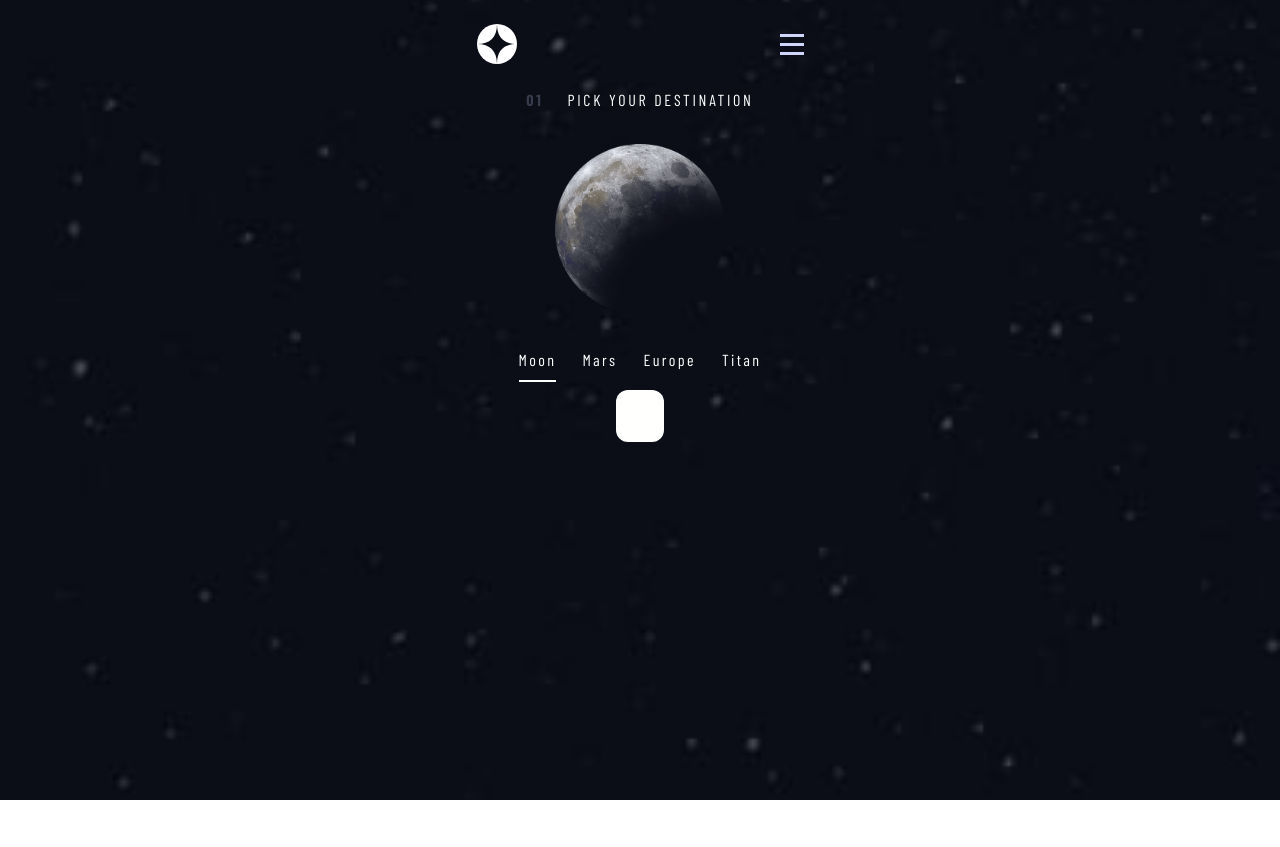
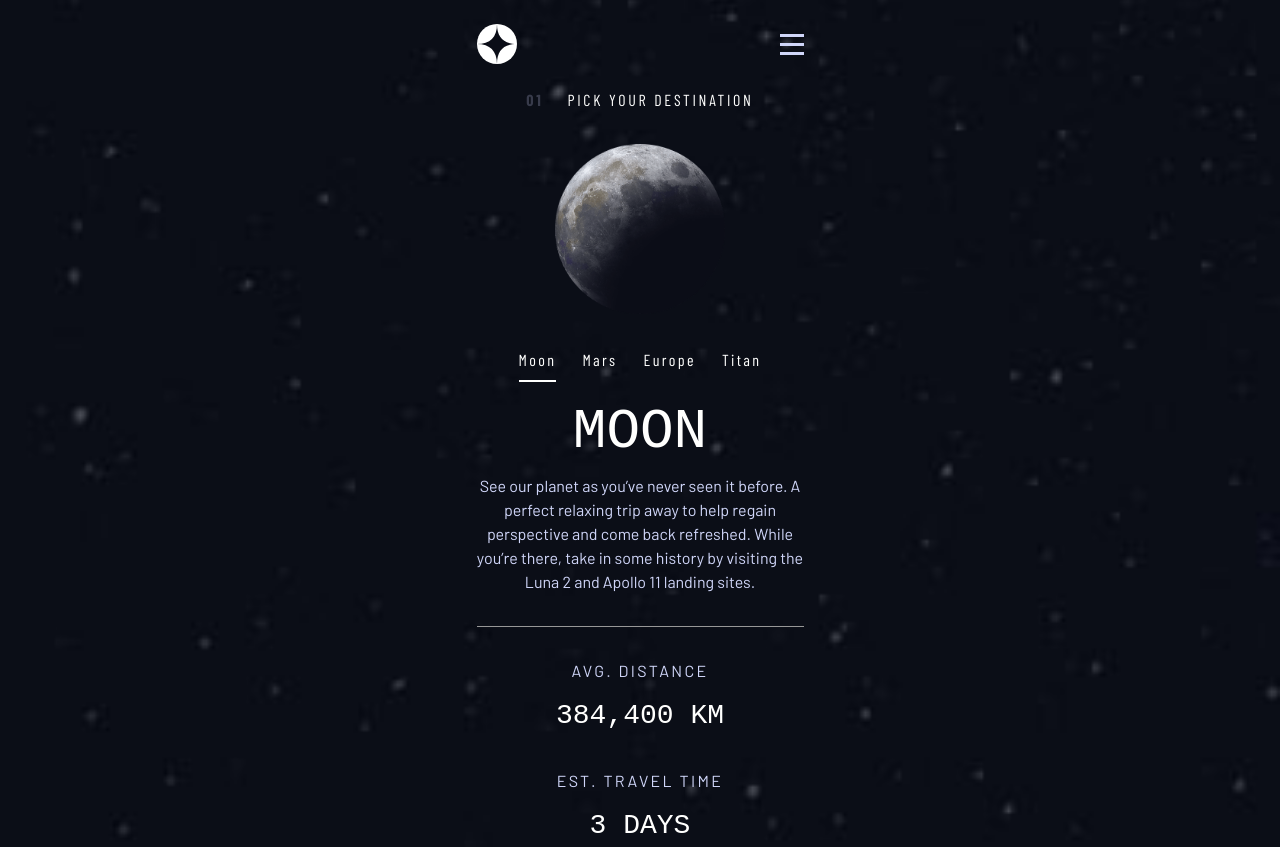
Before and after one commit to andrescptrc/space-tourism-website-main, a Next.js app: page /destination in a window 1280 px wide. Before the commit the page ends 800 px from the top, so only its background shows below. Built offline with nearby package versions, Linux system fonts and the light colour scheme; a web font is replaced by a local one.

Commit message:
chore: add the tab's base content

```diff
--- a/src/pages/destination.tsx
+++ b/src/pages/destination.tsx
@@ -82,23 +82,39 @@ const Destination = () => {
             ))}
           </Tab.List>
           <Tab.Panels className="mt-2">
-            <Tab.Panel
-              className={classNames(
-                'rounded-xl bg-white p-3',
-                'ring-offset-blue-400 ring-white ring-opacity-60 ring-offset-2 focus:outline-none focus:ring-2'
-              )}
-            >
+            <Tab.Panel className={classNames()}>
               <ul>
-                <li className="hover:bg-coolGray-100 relative rounded-md p-3">
-                  <h3 className="text-sm font-medium leading-5"></h3>
-                  <ul className="text-coolGray-500 mt-1 flex space-x-1 text-xs font-normal leading-4"></ul>
-                  <a
-                    href="#"
-                    className={classNames(
-                      'absolute inset-0 rounded-md',
-                      'ring-blue-400 focus:z-10 focus:outline-none focus:ring-2'
-                    )}
-                  />
+                <li className="relative rounded-md">
+                  <h2 className="font-display text-[56px] uppercase text-white">
+                    Moon
+                  </h2>
+
+                  <p className="mb-8 font-body text-lavender-blue">
+                    See our planet as you’ve never seen it before. A perfect
+                    relaxing trip away to help regain perspective and come back
+                    refreshed. While you’re there, take in some history by
+                    visiting the Luna 2 and Apollo 11 landing sites.
+                  </p>
+
+                  <div className="mb-8 h-[1px] w-full bg-spanish-gray" />
+
+                  <div className="mb-8 uppercase">
+                    <h3 className="mb-3 font-body  tracking-[2.36px] text-lavender-blue">
+                      Avg. Distance
+                    </h3>
+                    <p className="font-display text-[28px] text-white">
+                      384,400 km
+                    </p>
+                  </div>
+
+                  <div className="uppercase">
+                    <h3 className="mb-3 font-body  tracking-[2.36px] text-lavender-blue">
+                      Est. travel time
+                    </h3>
+                    <p className="font-display text-[28px] text-white">
+                      3 days
+                    </p>
+                  </div>
                 </li>
               </ul>
             </Tab.Panel>
```
